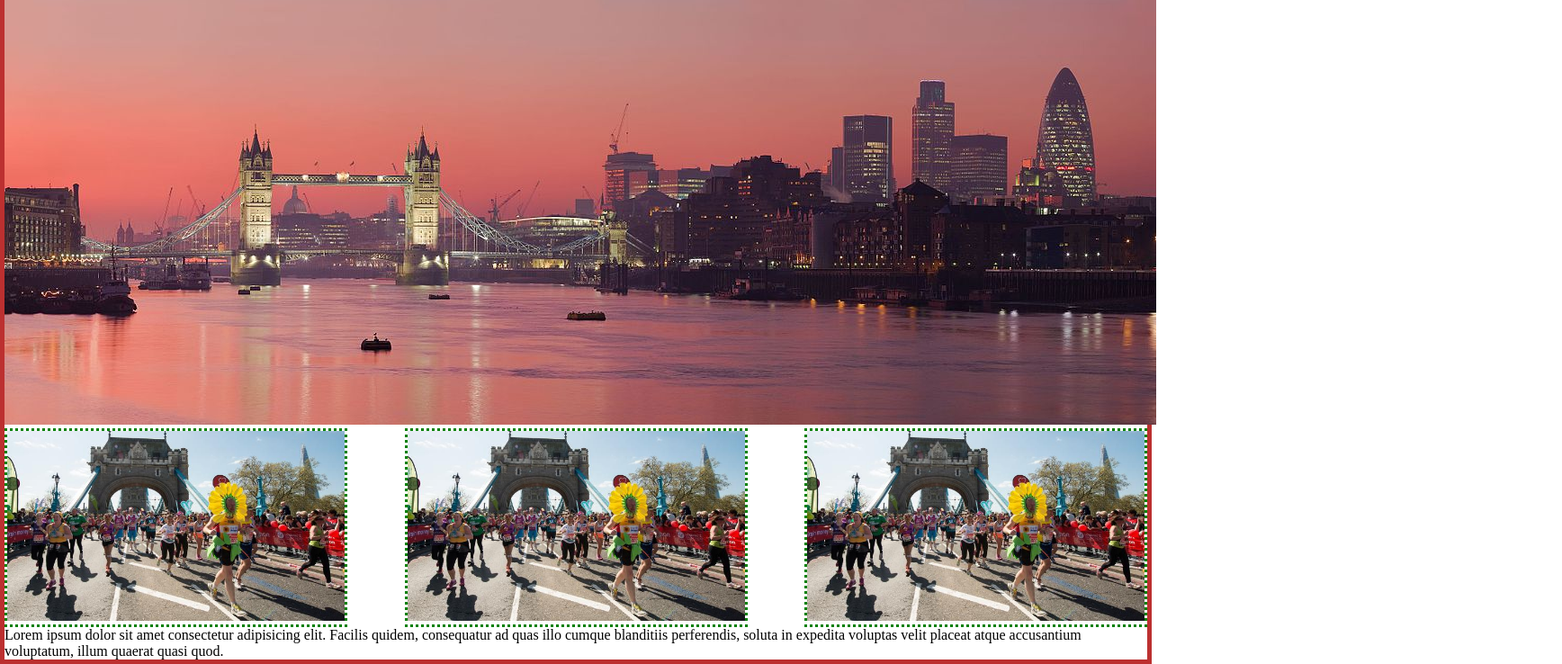
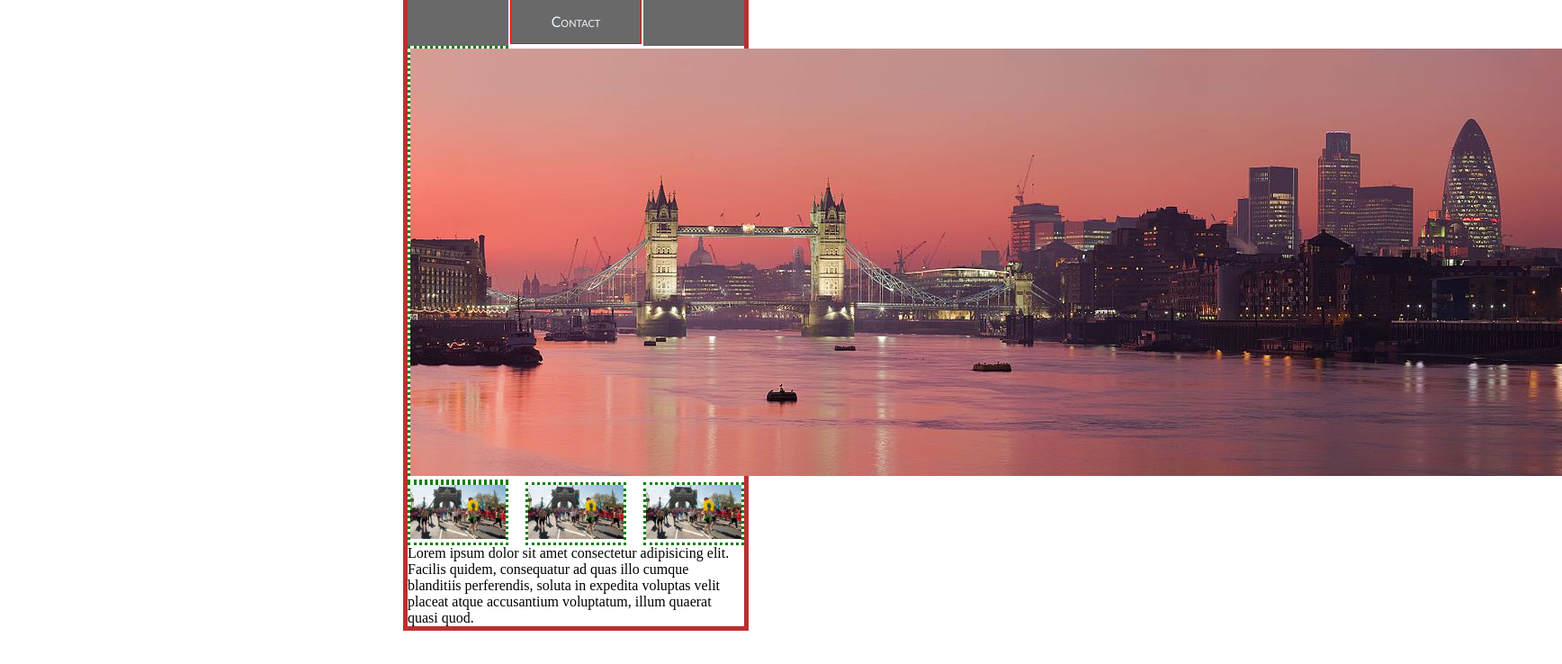
Before and after one commit to yen0000/week4Assignmenttest, a plain HTML site: page index.html in a window 1280 px wide. Shown: the part 126-864 px from the top of the page at 90% size, 1736 px wide, since content can reach past the window. After the commit the page ends 827 px from the top, so only its background shows below. Drawn offline with Linux system fonts and the light colour scheme.

Commit message:
Update styles.css

```diff
--- a/CSS/styles.css
+++ b/CSS/styles.css
@@ -18,7 +18,7 @@
     width: 100;
   }
 
-  div.left, div.middle, div.right{
+  div.left, div.middle, div, right{
     border: 3px dotted green;
     width: 30%;
   }
```
